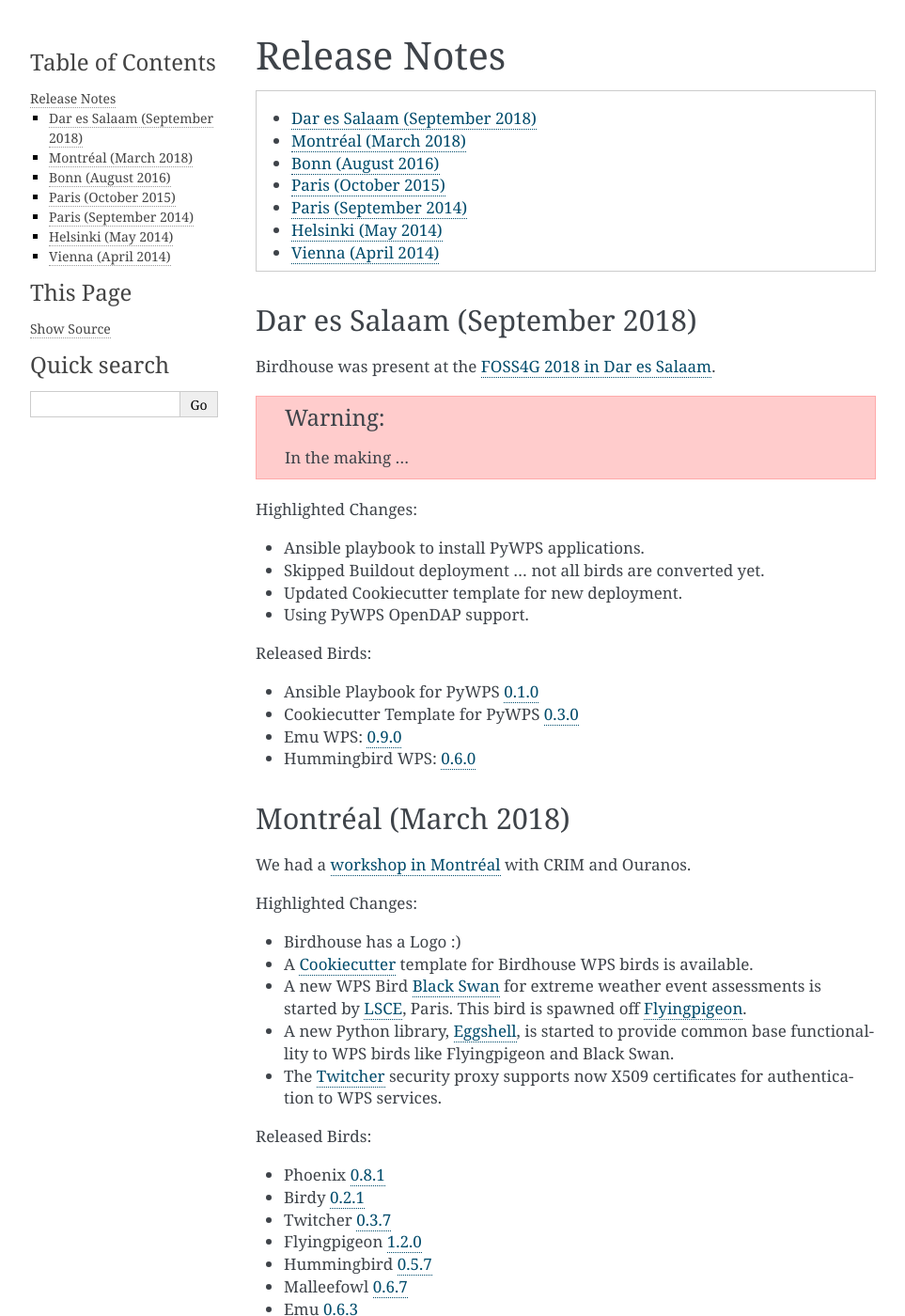
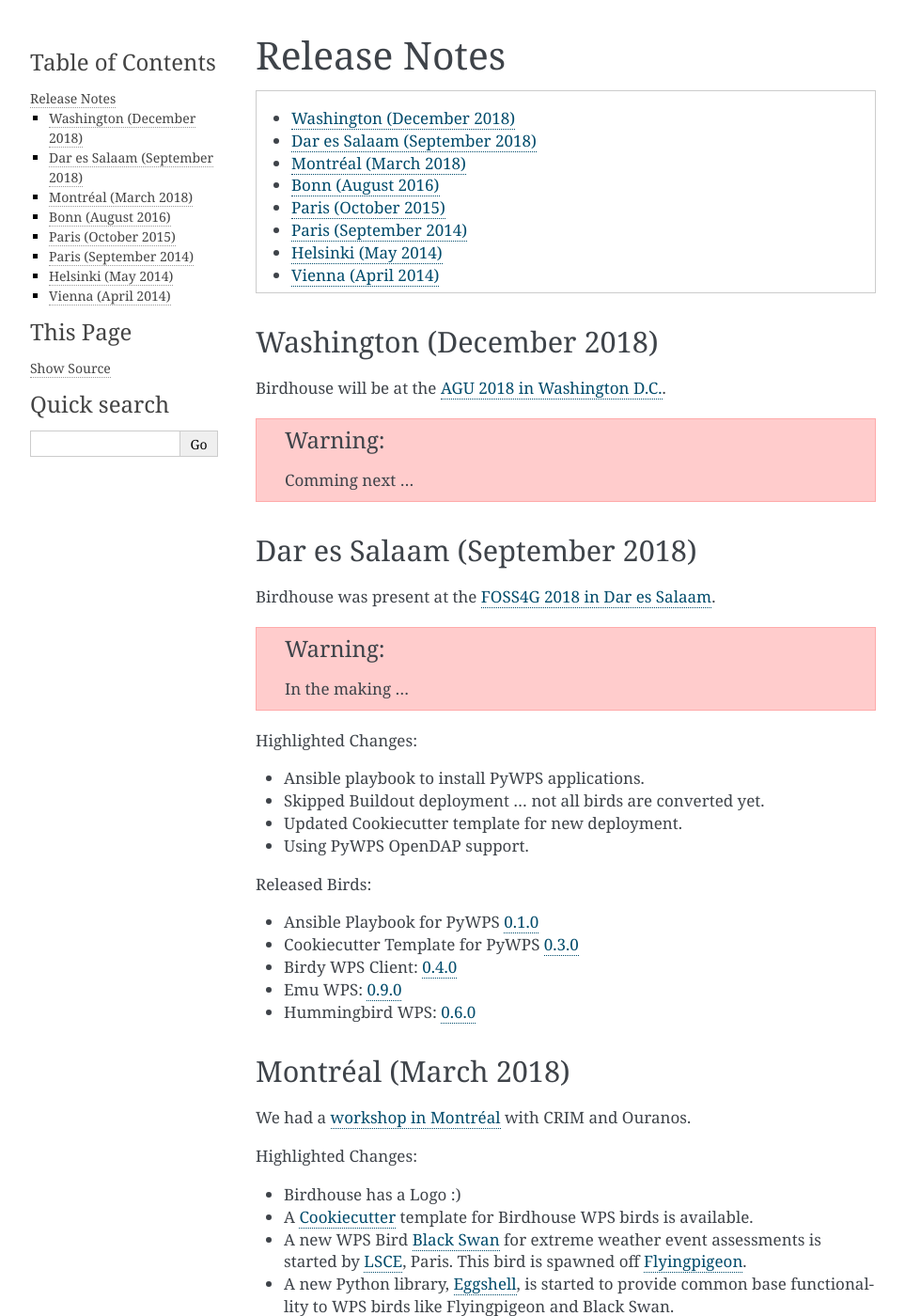
Before and after one commit to bird-house/birdhouse-docs, a Sphinx documentation site: the page built from docs/source/release_notes.rst, in a window 1280 px wide and 1400 px high. Shown: the whole window at 94% size, without its empty margins (148-1111 px from the left). Built offline with Sphinx 7.4.7, drawn with Linux system fonts in a browser that asks for light colours.

Commit message:
added birdy and washington

```diff
--- a/docs/source/release_notes.rst
+++ b/docs/source/release_notes.rst
@@ -8,6 +8,13 @@
    :local:
    :depth: 2
    :backlinks: none
+
+Washington (December 2018)
+==========================
+
+Birdhouse will be at the `AGU 2018 in Washington D.C. <https://fallmeeting.agu.org/2018/>`_.
+
+.. warning:: Comming next ...
 
 Dar es Salaam (September 2018)
 ==============================
@@ -27,6 +34,7 @@
 
 * Ansible Playbook for PyWPS `0.1.0 <https://github.com/bird-house/ansible-wps-playbook/releases/tag/0.1.0>`_
 * Cookiecutter Template for PyWPS `0.3.0 <https://github.com/bird-house/cookiecutter-birdhouse/releases/tag/v0.3.0>`_
+* Birdy WPS Client: `0.4.0 <https://github.com/bird-house/birdy/releases/tag/v0.4.0>`_
 * Emu WPS: `0.9.0 <https://github.com/bird-house/emu/releases/tag/v0.9.0>`_
 * Hummingbird WPS: `0.6.0 <https://github.com/bird-house/hummingbird/releases/tag/v0.6.0>`_
 
```
